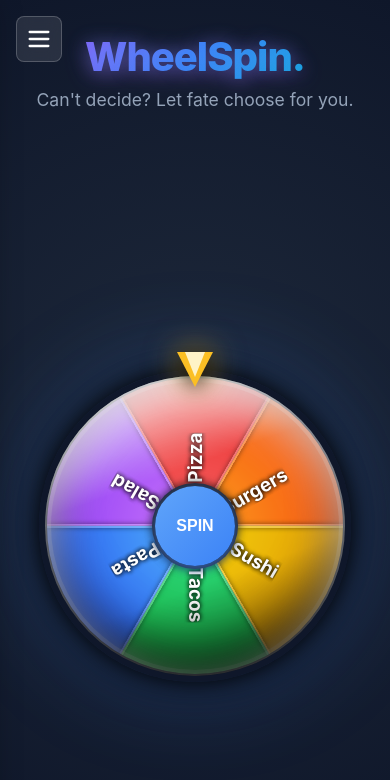
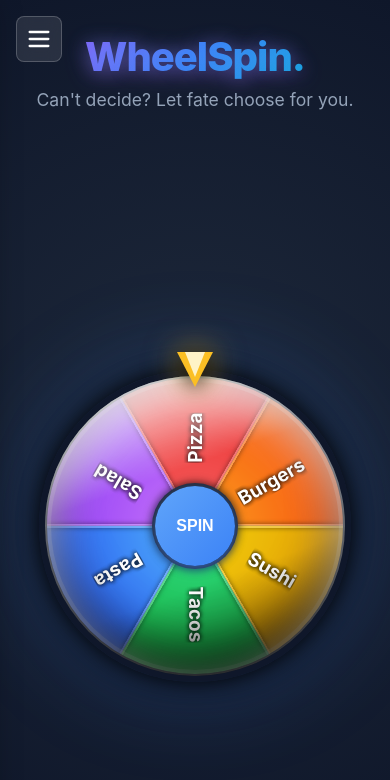
Before and after one commit to andyclifton-stack/WheelSpin, a React (Vite) app: page / in a window 390 px wide. Shown: the top 780 px of the page. Built offline with nearby package versions, Linux system fonts and the light colour scheme.

Commit message:
Improve mobile wheel label spacing around center button

```diff
--- a/src/components/Wheel.css
+++ b/src/components/Wheel.css
@@ -269,4 +269,9 @@
         width: 300px;
         height: 300px;
     }
+
+    .wheel-text {
+        margin-top: 30px;
+        max-width: 120px;
+    }
 }
```
